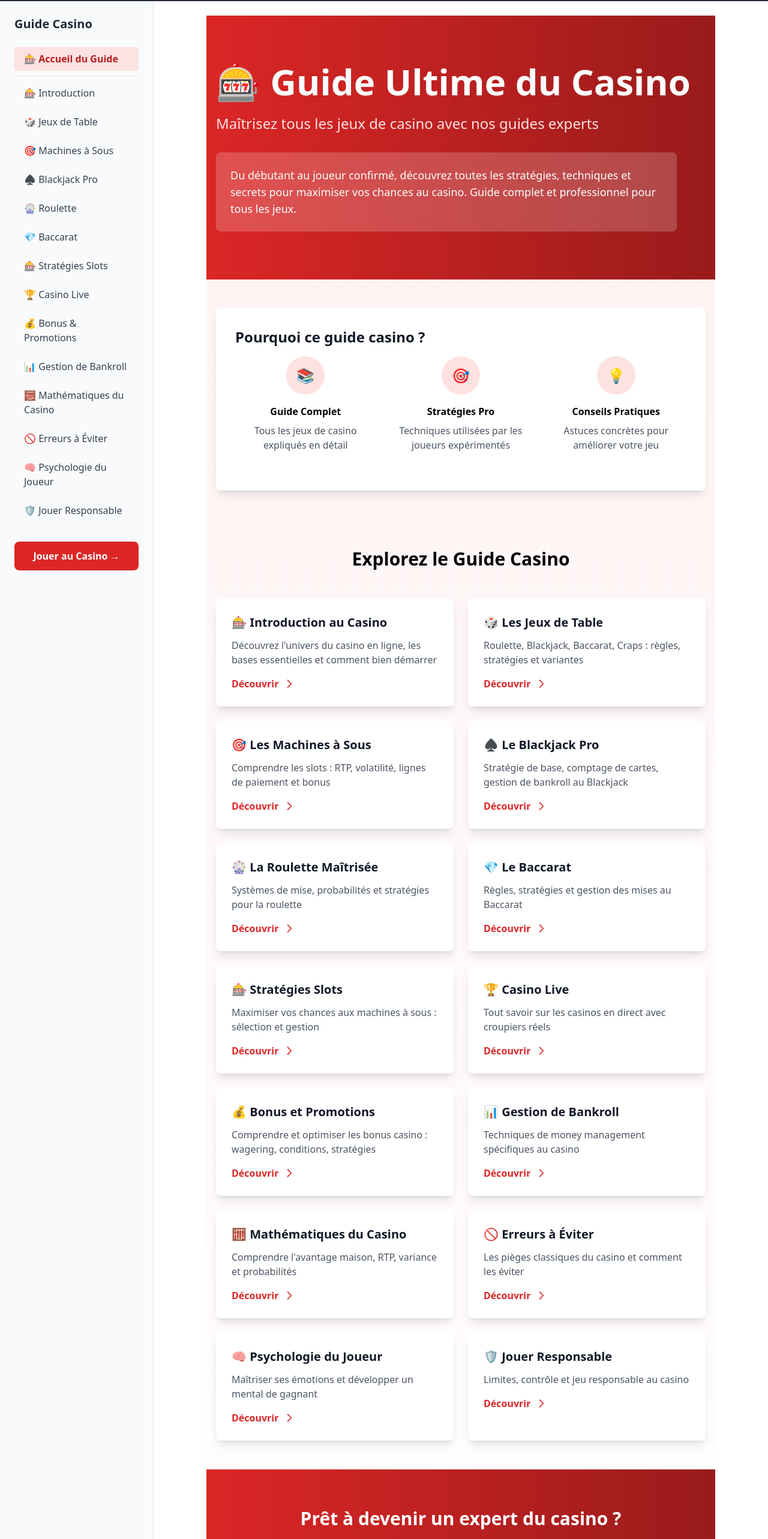
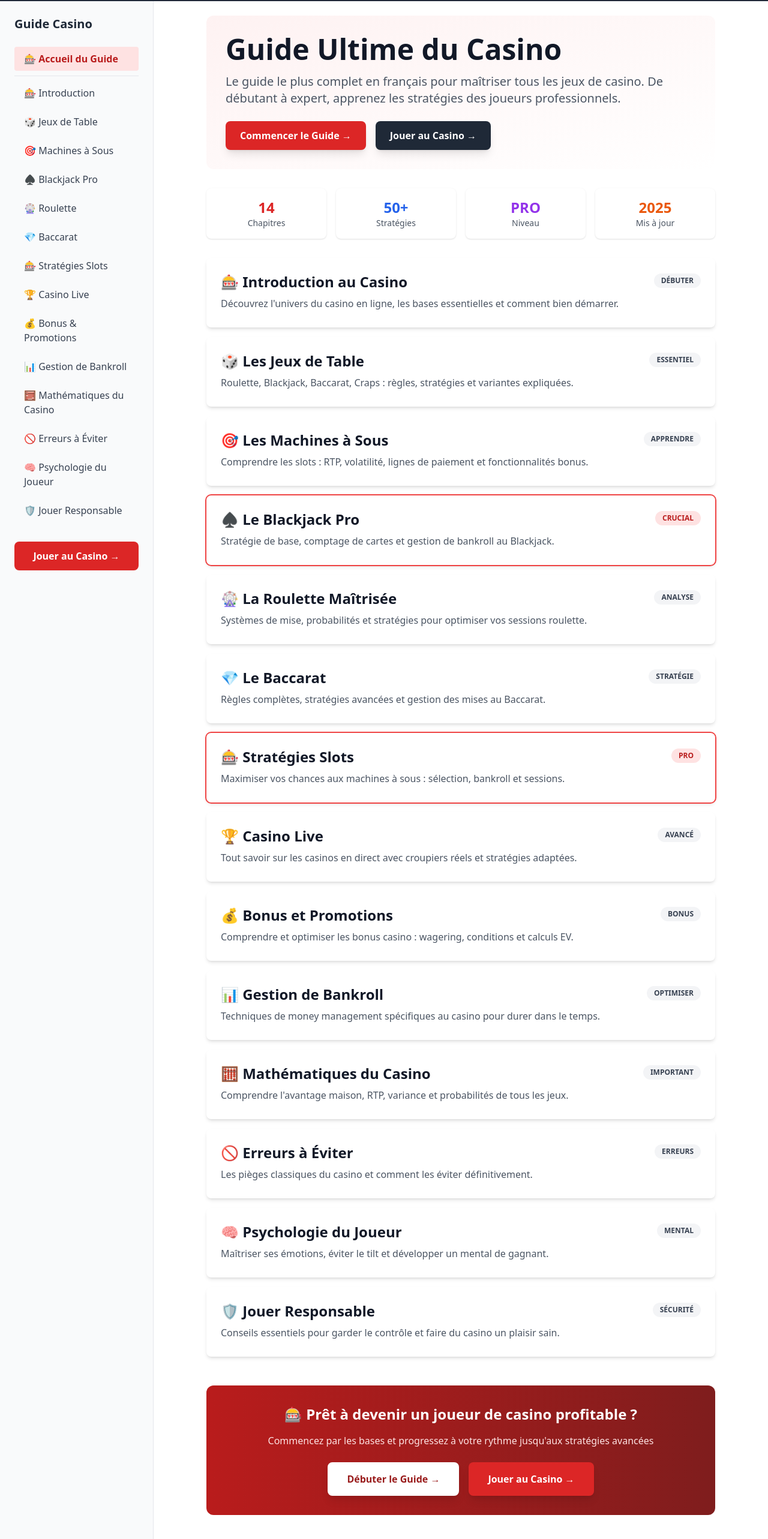
Before and after one commit to Web-Online-Concept/rounders-pro, a Next.js app: page /guide-casino in a window 1280 px wide. Shown: the part 63-2629 px from the top of the page at 60% size. Built offline with nearby package versions, Linux system fonts and the light colour scheme.

Commit message:
Update page.js

```diff
--- a/app/guide-casino/page.js
+++ b/app/guide-casino/page.js
@@ -4,217 +4,201 @@ import Link from 'next/link';
 export default function GuideCasinoPage() {
   const sections = [
     {
-      title: "🎰 Introduction au Casino",
-      slug: "introduction",
-      description: "Découvrez l'univers du casino en ligne, les bases essentielles et comment bien démarrer"
+      href: '/guide-casino/introduction',
+      title: '🎰 Introduction au Casino',
+      description: 'Découvrez l\'univers du casino en ligne, les bases essentielles et comment bien démarrer.',
+      tag: 'DÉBUTER'
     },
     {
-      title: "🎲 Les Jeux de Table",
-      slug: "jeux-table",
-      description: "Roulette, Blackjack, Baccarat, Craps : règles, stratégies et variantes"
+      href: '/guide-casino/jeux-table',
+      title: '🎲 Les Jeux de Table',
+      description: 'Roulette, Blackjack, Baccarat, Craps : règles, stratégies et variantes expliquées.',
+      tag: 'ESSENTIEL'
     },
     {
-      title: "🎯 Les Machines à Sous",
-      slug: "machines-sous",
-      description: "Comprendre les slots : RTP, volatilité, lignes de paiement et bonus"
+      href: '/guide-casino/machines-sous',
+      title: '🎯 Les Machines à Sous',
+      description: 'Comprendre les slots : RTP, volatilité, lignes de paiement et fonctionnalités bonus.',
+      tag: 'APPRENDRE'
     },
     {
-      title: "♠️ Le Blackjack Pro",
-      slug: "blackjack-pro",
-      description: "Stratégie de base, comptage de cartes, gestion de bankroll au Blackjack"
+      href: '/guide-casino/blackjack-pro',
+      title: '♠️ Le Blackjack Pro',
+      description: 'Stratégie de base, comptage de cartes et gestion de bankroll au Blackjack.',
+      highlight: true,
+      tag: 'CRUCIAL'
     },
     {
-      title: "🎡 La Roulette Maîtrisée",
-      slug: "roulette",
-      description: "Systèmes de mise, probabilités et stratégies pour la roulette"
+      href: '/guide-casino/roulette',
+      title: '🎡 La Roulette Maîtrisée',
+      description: 'Systèmes de mise, probabilités et stratégies pour optimiser vos sessions roulette.',
+      tag: 'ANALYSE'
     },
     {
-      title: "💎 Le Baccarat",
-      slug: "baccarat",
-      description: "Règles, stratégies et gestion des mises au Baccarat"
+      href: '/guide-casino/baccarat',
+      title: '💎 Le Baccarat',
+      description: 'Règles complètes, stratégies avancées et gestion des mises au Baccarat.',
+      tag: 'STRATÉGIE'
     },
     {
-      title: "🎰 Stratégies Slots",
-      slug: "strategies-slots",
-      description: "Maximiser vos chances aux machines à sous : sélection et gestion"
+      href: '/guide-casino/strategies-slots',
+      title: '🎰 Stratégies Slots',
+      description: 'Maximiser vos chances aux machines à sous : sélection, bankroll et sessions.',
+      highlight: true,
+      tag: 'PRO'
     },
     {
-      title: "🏆 Casino Live",
-      slug: "casino-live",
-      description: "Tout savoir sur les casinos en direct avec croupiers réels"
+      href: '/guide-casino/casino-live',
+      title: '🏆 Casino Live',
+      description: 'Tout savoir sur les casinos en direct avec croupiers réels et stratégies adaptées.',
+      tag: 'AVANCÉ'
     },
     {
-      title: "💰 Bonus et Promotions",
-      slug: "bonus-promotions",
-      description: "Comprendre et optimiser les bonus casino : wagering, conditions, stratégies"
+      href: '/guide-casino/bonus-promotions',
+      title: '💰 Bonus et Promotions',
+      description: 'Comprendre et optimiser les bonus casino : wagering, conditions et calculs EV.',
+      tag: 'BONUS'
     },
     {
-      title: "📊 Gestion de Bankroll",
-      slug: "gestion-bankroll",
-      description: "Techniques de money management spécifiques au casino"
+      href: '/guide-casino/gestion-bankroll',
+      title: '📊 Gestion de Bankroll',
+      description: 'Techniques de money management spécifiques au casino pour durer dans le temps.',
+      tag: 'OPTIMISER'
     },
     {
-      title: "🧮 Mathématiques du Casino",
-      slug: "mathematiques",
-      description: "Comprendre l'avantage maison, RTP, variance et probabilités"
+      href: '/guide-casino/mathematiques',
+      title: '🧮 Mathématiques du Casino',
+      description: 'Comprendre l\'avantage maison, RTP, variance et probabilités de tous les jeux.',
+      tag: 'IMPORTANT'
     },
     {
-      title: "🚫 Erreurs à Éviter",
-      slug: "erreurs-eviter",
-      description: "Les pièges classiques du casino et comment les éviter"
+      href: '/guide-casino/erreurs-eviter',
+      title: '🚫 Erreurs à Éviter',
+      description: 'Les pièges classiques du casino et comment les éviter définitivement.',
+      tag: 'ERREURS'
     },
     {
-      title: "🧠 Psychologie du Joueur",
-      slug: "psychologie",
-      description: "Maîtriser ses émotions et développer un mental de gagnant"
+      href: '/guide-casino/psychologie',
+      title: '🧠 Psychologie du Joueur',
+      description: 'Maîtriser ses émotions, éviter le tilt et développer un mental de gagnant.',
+      tag: 'MENTAL'
     },
     {
-      title: "🛡️ Jouer Responsable",
-      slug: "responsable",
-      description: "Limites, contrôle et jeu responsable au casino"
+      href: '/guide-casino/responsable',
+      title: '🛡️ Jouer Responsable',
+      description: 'Conseils essentiels pour garder le contrôle et faire du casino un plaisir sain.',
+      tag: 'SÉCURITÉ'
     }
   ];
 
   return (
-    <div className="min-h-screen bg-gradient-to-b from-red-50 to-white">
+    <div className="pb-20 md:pb-0">
       {/* Hero Section */}
-      <section className="bg-gradient-to-r from-red-600 to-red-800 text-white py-20">
-        <div className="max-w-7xl mx-auto px-4">
-          <h1 className="text-4xl md:text-6xl font-bold mb-6">
-            🎰 Guide Ultime du Casino
+      <div className="bg-gradient-to-br from-red-50 to-white rounded-xl p-8 mb-8">
+        <h1 className="text-4xl md:text-5xl font-bold text-gray-900 mb-4">
+          Guide Ultime du Casino
         </h1>
-          <p className="text-xl md:text-2xl mb-8 text-red-100">
-            Maîtrisez tous les jeux de casino avec nos guides experts
+        <p className="text-xl text-gray-600 mb-6">
+          Le guide le plus complet en français pour maîtriser tous les jeux de casino.
+          De débutant à expert, apprenez les stratégies des joueurs professionnels.
         </p>
-          <div className="bg-white/20 backdrop-blur rounded-lg p-6 max-w-3xl">
-            <p className="text-lg">
-              Du débutant au joueur confirmé, découvrez toutes les stratégies,
-              techniques et secrets pour maximiser vos chances au casino.
-              Guide complet et professionnel pour tous les jeux.
+        <div className="flex flex-col sm:flex-row gap-4">
+          <Link
+            href="/guide-casino/introduction"
+            className="inline-block bg-red-600 text-white px-6 py-3 rounded-lg font-bold hover:bg-red-700 transition shadow-lg text-center"
+          >
+            Commencer le Guide →
+          </Link>
+          <Link
+            href="/nos-jeux"
+            className="inline-block bg-gray-800 text-white px-6 py-3 rounded-lg font-bold hover:bg-gray-900 transition shadow-lg text-center"
+          >
+            Jouer au Casino →
+          </Link>
+        </div>
+      </div>
+
+      {/* Stats */}
+      <div className="grid grid-cols-2 md:grid-cols-4 gap-4 mb-8">
+        <div className="bg-white rounded-lg shadow p-4 text-center">
+          <div className="text-2xl font-bold text-red-600">14</div>
+          <div className="text-sm text-gray-600">Chapitres</div>
+        </div>
+        <div className="bg-white rounded-lg shadow p-4 text-center">
+          <div className="text-2xl font-bold text-blue-600">50+</div>
+          <div className="text-sm text-gray-600">Stratégies</div>
+        </div>
+        <div className="bg-white rounded-lg shadow p-4 text-center">
+          <div className="text-2xl font-bold text-purple-600">PRO</div>
+          <div className="text-sm text-gray-600">Niveau</div>
+        </div>
+        <div className="bg-white rounded-lg shadow p-4 text-center">
+          <div className="text-2xl font-bold text-orange-600">2025</div>
+          <div className="text-sm text-gray-600">Mis à jour</div>
+        </div>
+      </div>
+
+      {/* Sections Grid */}
+      <div className="space-y-4">
+        {sections.map((section) => (
+          <Link
+            key={section.href}
+            href={section.href}
+            className={`block bg-white rounded-lg shadow-md hover:shadow-xl transition-all duration-300 overflow-hidden group ${
+              section.highlight ? 'ring-2 ring-red-500' : ''
+            }`}
+          >
+            <div className="p-6">
+              <div className="flex items-start justify-between">
+                <div className="flex-1">
+                  <h2 className="text-xl md:text-2xl font-bold text-gray-900 mb-2 group-hover:text-red-600 transition">
+                    {section.title}
+                  </h2>
+                  <p className="text-gray-600">
+                    {section.description}
                   </p>
                 </div>
-        </div>
-      </section>
-
-      {/* Introduction */}
-      <section className="py-12 px-4">
-        <div className="max-w-7xl mx-auto">
-          <div className="bg-white rounded-lg shadow-lg p-8">
-            <h2 className="text-2xl font-bold text-gray-900 mb-4">
-              Pourquoi ce guide casino ?
-            </h2>
-            <div className="grid md:grid-cols-3 gap-6 mb-8">
-              <div className="text-center">
-                <div className="bg-red-100 rounded-full w-16 h-16 flex items-center justify-center mx-auto mb-4">
-                  <span className="text-2xl">📚</span>
-                </div>
-                <h3 className="font-bold mb-2">Guide Complet</h3>
-                <p className="text-gray-600">Tous les jeux de casino expliqués en détail</p>
-              </div>
-              <div className="text-center">
-                <div className="bg-red-100 rounded-full w-16 h-16 flex items-center justify-center mx-auto mb-4">
-                  <span className="text-2xl">🎯</span>
-                </div>
-                <h3 className="font-bold mb-2">Stratégies Pro</h3>
-                <p className="text-gray-600">Techniques utilisées par les joueurs expérimentés</p>
-              </div>
-              <div className="text-center">
-                <div className="bg-red-100 rounded-full w-16 h-16 flex items-center justify-center mx-auto mb-4">
-                  <span className="text-2xl">💡</span>
-                </div>
-                <h3 className="font-bold mb-2">Conseils Pratiques</h3>
-                <p className="text-gray-600">Astuces concrètes pour améliorer votre jeu</p>
+                <div className="ml-4 flex-shrink-0">
+                  <span className={`inline-block px-3 py-1 text-xs font-bold rounded-full ${
+                    section.highlight
+                      ? 'bg-red-100 text-red-700'
+                      : 'bg-gray-100 text-gray-700'
+                  }`}>
+                    {section.tag}
+                  </span>
                 </div>
               </div>
             </div>
-        </div>
-      </section>
-
-      {/* Sections du guide */}
-      <section className="py-12 px-4">
-        <div className="max-w-7xl mx-auto">
-          <h2 className="text-3xl font-bold text-center mb-12">
-            Explorez le Guide Casino
-          </h2>
-          <div className="grid md:grid-cols-2 gap-6">
-            {sections.map((section, index) => (
-              <Link
-                key={index}
-                href={`/guide-casino/${section.slug}`}
-                className="bg-white rounded-lg shadow-lg p-6 hover:shadow-xl transition-shadow border-2 border-transparent hover:border-red-500"
-              >
-                <h3 className="text-xl font-bold text-gray-900 mb-3">
-                  {section.title}
-                </h3>
-                <p className="text-gray-600">
-                  {section.description}
-                </p>
-                <div className="mt-4 text-red-600 font-semibold flex items-center">
-                  Découvrir
-                  <svg className="w-5 h-5 ml-2" fill="none" stroke="currentColor" viewBox="0 0 24 24">
-                    <path strokeLinecap="round" strokeLinejoin="round" strokeWidth={2} d="M9 5l7 7-7 7" />
-                  </svg>
-                </div>
+            <div className={`h-1 ${
+              section.highlight ? 'bg-red-500' : 'bg-red-600'
+            } transform scale-x-0 group-hover:scale-x-100 transition-transform duration-300`} />
           </Link>
         ))}
       </div>
-        </div>
-      </section>
 
-      {/* CTA Section */}
-      <section className="py-16 px-4 bg-gradient-to-r from-red-600 to-red-800">
-        <div className="max-w-4xl mx-auto text-center">
-          <h2 className="text-3xl font-bold text-white mb-6">
-            Prêt à devenir un expert du casino ?
-          </h2>
-          <p className="text-xl text-red-100 mb-8">
-            Commencez par les bases ou plongez directement dans les stratégies avancées
+      {/* Bottom CTA */}
+      <div className="mt-12 bg-gradient-to-r from-red-700 to-red-900 text-white rounded-xl p-8 text-center">
+        <h3 className="text-2xl font-bold mb-4">
+          🎰 Prêt à devenir un joueur de casino profitable ?
+        </h3>
+        <p className="text-red-100 mb-6">
+          Commencez par les bases et progressez à votre rythme jusqu'aux stratégies avancées
         </p>
-          <div className="flex flex-wrap justify-center gap-4">
+        <div className="flex flex-col sm:flex-row gap-4 justify-center">
           <Link
             href="/guide-casino/introduction"
-              className="bg-white text-red-600 px-8 py-4 rounded-lg font-bold hover:bg-red-50 transition"
+            className="inline-block bg-white text-red-800 px-8 py-4 rounded-lg font-bold hover:bg-gray-100 transition shadow-lg"
           >
-              Commencer le Guide
+            Débuter le Guide →
           </Link>
           <Link
             href="/nos-jeux"
-              className="bg-red-700 text-white px-8 py-4 rounded-lg font-bold hover:bg-red-800 transition border-2 border-white"
+            className="inline-block bg-red-600 text-white px-8 py-4 rounded-lg font-bold hover:bg-red-500 transition shadow-lg"
           >
-              Jouer Maintenant
+            Jouer au Casino →
           </Link>
         </div>
       </div>
-      </section>
-
-      {/* Points importants */}
-      <section className="py-12 px-4">
-        <div className="max-w-4xl mx-auto">
-          <div className="bg-red-50 border-2 border-red-200 rounded-lg p-6">
-            <h3 className="text-xl font-bold text-red-800 mb-4">
-              ⚠️ Points Importants
-            </h3>
-            <ul className="space-y-2 text-red-700">
-              <li className="flex items-start">
-                <span className="mr-2">•</span>
-                <span>Le casino reste un divertissement avec un avantage mathématique pour la maison</span>
-              </li>
-              <li className="flex items-start">
-                <span className="mr-2">•</span>
-                <span>Aucune stratégie ne garantit des gains à long terme</span>
-              </li>
-              <li className="flex items-start">
-                <span className="mr-2">•</span>
-                <span>Jouez toujours de manière responsable avec des limites définies</span>
-              </li>
-              <li className="flex items-start">
-                <span className="mr-2">•</span>
-                <span>Ce guide vise à optimiser votre expérience, pas à promettre des gains</span>
-              </li>
-            </ul>
-          </div>
-        </div>
-      </section>
     </div>
   );
 }
```
Lines whose indentation alone changed are shown as unchanged.
